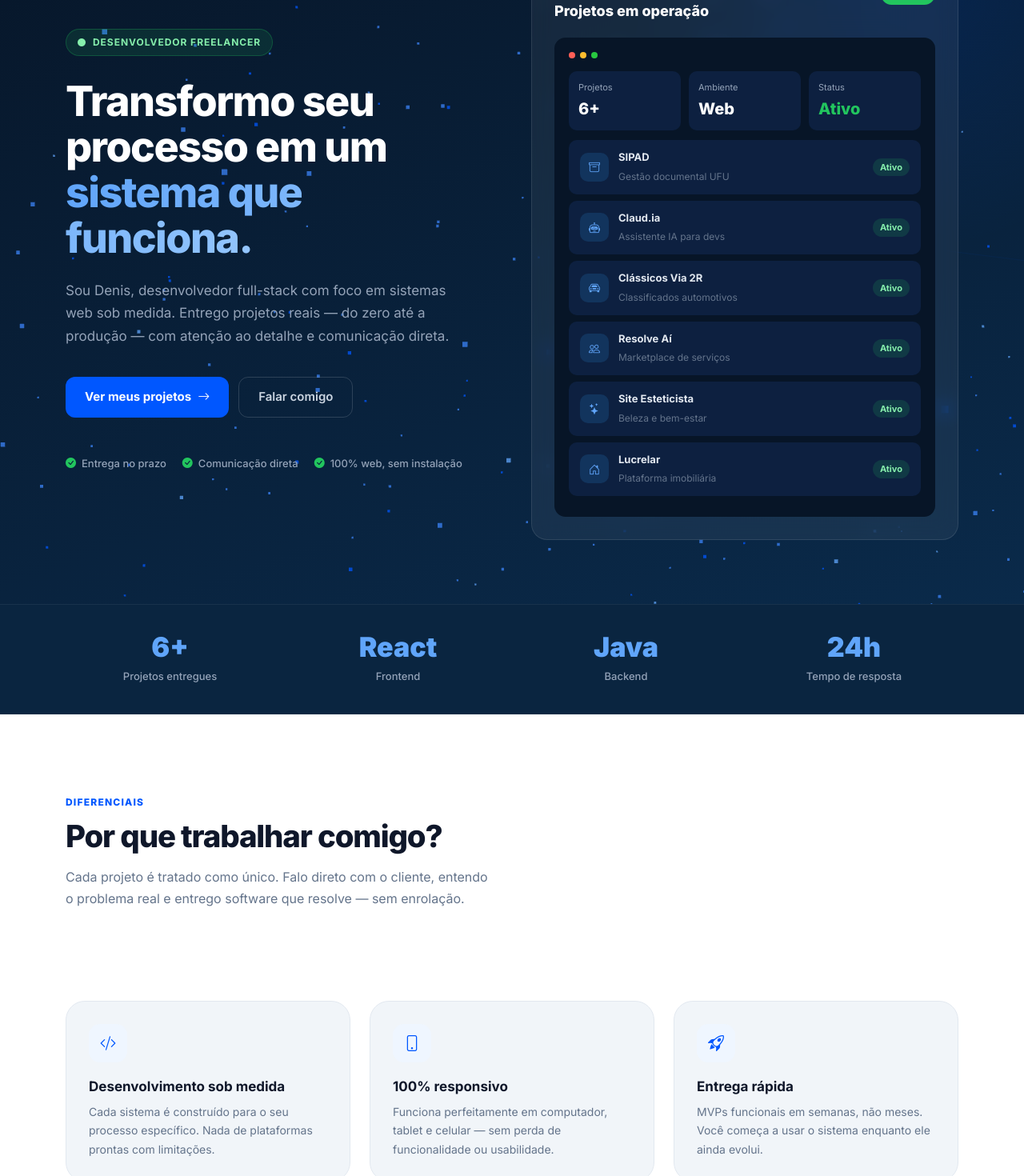
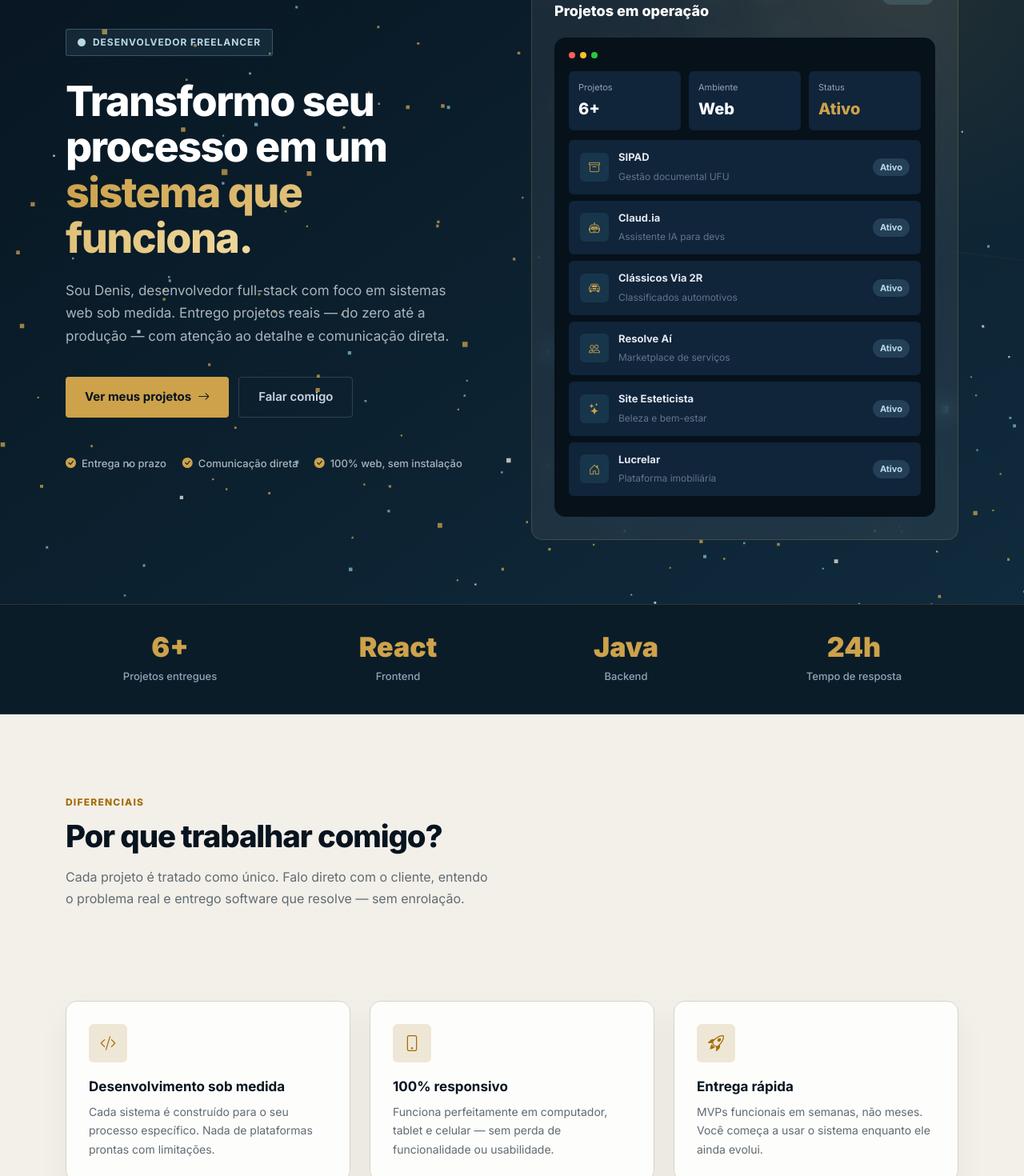
Before and after one commit to dcfonsecaa/dctech-site, a React (Vite) app: page / in a window 1280 px wide. Shown: the part 200-1670 px from the top of the page at 80% size. Built offline with nearby package versions, Linux system fonts and the light colour scheme; no server answers; the database is empty.

Commit message:
Adopt premium editorial brand palette
Aplica azul profundo, marfim, dourado e azul suave à identidade visual da DC TECH.

```diff
--- a/src/App.css
+++ b/src/App.css
@@ -639,3 +639,174 @@ a { text-decoration: none; }
   .bugrun-ranking { padding: 12px 16px; }
   .bugrun-ranking-item { font-size: 12px; padding: 6px 8px; }
 }
+
+/* Premium editorial palette preview */
+:root {
+  --navy: #07141f;
+  --navy2: #0b1c29;
+  --blue: #a56d0a;
+  --blue-lt: #80bad6;
+  --green: #80bad6;
+  --slate: #f3f0e9;
+  --text: #07141f;
+  --muted: #5f6b73;
+  --border: #d8d3c9;
+  --radius: 8px;
+  --radius-lg: 14px;
+}
+
+body { background: #f3f0e9; }
+
+.dc-nav.scrolled {
+  background: rgba(7,20,31,.96);
+  box-shadow: 0 1px 0 rgba(205,162,75,.2);
+}
+
+.dc-nav .nav-link:hover,
+.brand-text small { color: #e1c170 !important; }
+
+.btn-demo,
+.btn-cta-primary,
+.bugrun-btn {
+  background: #cda24b;
+  color: #07141f !important;
+  border-radius: 4px;
+}
+
+.btn-demo:hover,
+.btn-cta-primary:hover,
+.bugrun-btn:hover { background: #e1c170; color: #07141f !important; }
+
+.dc-hero {
+  background: linear-gradient(145deg, #07141f 0%, #102b3d 100%);
+}
+
+.dc-hero::before {
+  background: radial-gradient(circle, rgba(205,162,75,.12) 0%, transparent 70%);
+}
+
+.hero-eyebrow {
+  background: rgba(128,186,214,.1);
+  border-color: rgba(128,186,214,.32);
+  color: #b9d8e7;
+  border-radius: 3px;
+}
+
+.dc-hero h1 .accent {
+  background: linear-gradient(90deg, #cda24b, #f0d99d);
+  -webkit-background-clip: text;
+  -webkit-text-fill-color: transparent;
+}
+
+.hero-desc,
+.trust-item { color: #aab5bd; }
+.trust-item i { color: #cda24b; }
+
+.btn-cta-ghost { border-radius: 4px; }
+
+.dashboard-panel {
+  background: rgba(243,240,233,.07);
+  border-color: rgba(205,162,75,.22);
+  border-radius: 14px;
+}
+
+.panel-header-text small,
+.stat-number,
+.cta-inner .section-label { color: #cda24b; }
+
+.badge-online,
+.sys-badge {
+  background: rgba(128,186,214,.18);
+  color: #b9d8e7;
+}
+
+.mock-screen { background: #06111a; }
+.metric-box,
+.sys-item { background: #10243a; border-radius: 6px; }
+.sys-icon { background: #17364b; color: #cda24b; border-radius: 6px; }
+.metric-box.highlight strong { color: #cda24b; }
+
+.stats-bar {
+  background: #0b1c29;
+  border-color: rgba(205,162,75,.18);
+}
+
+.dc-features,
+.dc-about { background: #f3f0e9; }
+
+.dc-systems { background: #e9e4da; }
+
+.feat-card,
+.sys-card,
+.kpi-box {
+  background: rgba(255,255,255,.82);
+  border-color: #d8d3c9;
+  box-shadow: 0 16px 38px rgba(7,20,31,.05);
+}
+
+.feat-card:hover,
+.sys-card:hover { box-shadow: 0 18px 44px rgba(7,20,31,.11); }
+
+.feat-icon {
+  background: #efe7d6;
+  color: #a56d0a;
+  border-radius: 6px;
+}
+
+.section-label,
+.sys-card-tag,
+.sys-link,
+.kpi-box strong { color: #a56d0a; }
+.sys-link:hover { color: #714b08; }
+
+.sys-card-thumb,
+.dc-systems .container > .row.g-4 > div:nth-child(n) .sys-card-thumb {
+  background: linear-gradient(145deg, #07141f, #17364b) !important;
+}
+
+.sys-card-thumb::before { border-color: rgba(205,162,75,.38); }
+.sys-card-thumb::after { background: rgba(205,162,75,.14); }
+.sys-card-thumb i { color: #e7cc8e; }
+
+.about-img-block { background: linear-gradient(145deg, #07141f, #17364b); }
+.about-photo {
+  border-color: #cda24b;
+  box-shadow: 0 0 0 8px rgba(205,162,75,.12);
+}
+
+.dc-cta { background: #07141f; }
+
+.cta-inner {
+  background: #f3f0e9;
+  border-color: rgba(205,162,75,.34);
+  border-radius: 14px;
+}
+
+.cta-inner .section-title { color: #07141f; }
+.cta-inner .section-desc { color: #5f6b73; }
+
+.cta-link-item {
+  background: #fff;
+  border-color: #d8d3c9;
+  border-radius: 4px;
+  color: #07141f;
+}
+
+.cta-link-item:hover { background: #ede7dc; color: #07141f; }
+.cta-link-item .cta-icon { background: #efe7d6; color: #a56d0a; border-radius: 4px; }
+
+.dc-bugrun,
+.dc-footer { background: #07141f; }
+
+.bugrun-card {
+  background: linear-gradient(180deg, #0b1c29, #102b3d);
+  border-color: rgba(205,162,75,.28);
+  border-radius: 10px;
+}
+
+.bugrun-title,
+.bugrun-overlay-title,
+.bugrun-quote,
+.bugrun-footer a { color: #cda24b; }
+
+.footer-copy { border-color: rgba(205,162,75,.16); }
--- a/src/App.jsx
+++ b/src/App.jsx
@@ -198,9 +198,9 @@ function Hero() {
       const positions = new Float32Array(count * 3);
       const colors    = new Float32Array(count * 3);
 
-      const cA = new THREE.Color("#3b82f6");
-      const cB = new THREE.Color("#0057FF");
-      const cC = new THREE.Color("#60a5fa");
+      const cA = new THREE.Color("#cda24b");
+      const cB = new THREE.Color("#80bad6");
+      const cC = new THREE.Color("#f3f0e9");
 
       for (let i = 0; i < count; i++) {
         positions[i * 3]     = (Math.random() - 0.5) * 22;
@@ -218,7 +218,7 @@ function Hero() {
       points = new THREE.Points(geo, mat);
       scene.add(points);
 
-      const lineMat = new THREE.LineBasicMaterial({ color: 0x0057FF, transparent: true, opacity: 0.06 });
+      const lineMat = new THREE.LineBasicMaterial({ color: 0xcda24b, transparent: true, opacity: 0.07 });
       for (let i = 0; i < 25; i++) {
         const lg = new THREE.BufferGeometry();
         const x = (Math.random() - 0.5) * 20, y = (Math.random() - 0.5) * 20;
```
